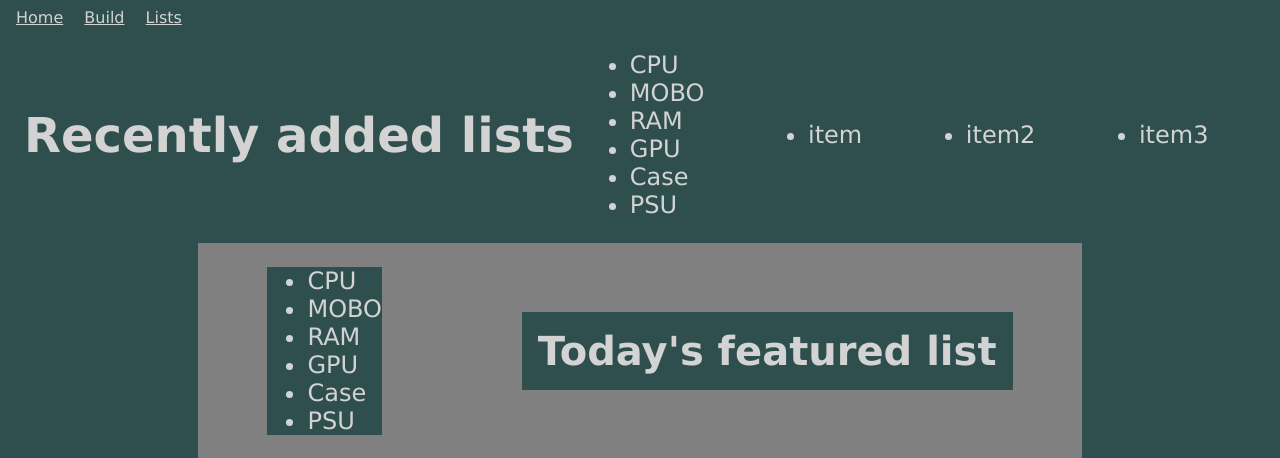
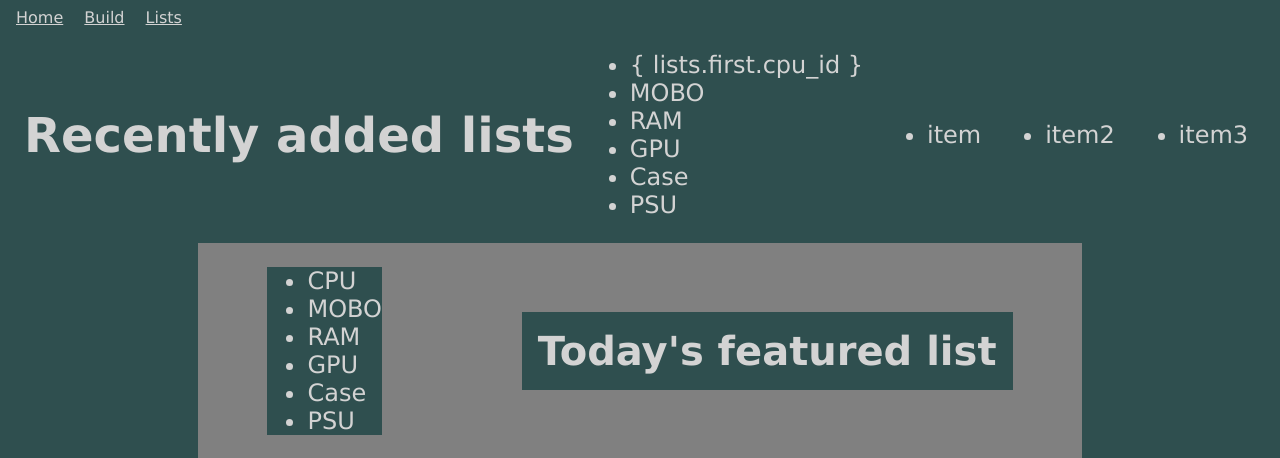
Before and after one commit to BRCDel/set09103, a Flask app: page / in a window 1280 px wide. Shown: the top 458 px of the page. Run offline with Flask 2, Linux system fonts and the light colour scheme; data that the repository does not hold is empty; parts of the project's set-up code (start-up, migrations or seed data) failed here and were passed over.

Commit message:
attempting to pass CPU ID to page

```diff
--- a/app.py
+++ b/app.py
@@ -57,7 +57,7 @@ def home():
         print("list username should be: ", row[1])
         lists += { "id" : row[0], "username" : row[1], "cpu_id" : row[2], "mobo_id" : row[3], "ram_id" : row[4], "gpu_id" : row[5], "storage_id" : row[6], "psu_id" : row[7], "cooler_id" : row[8], "case_id" : row[9] }
     print(lists)
-    return render_template('index.html')
+    return render_template('index.html', lists=lists)
 
 @app.route('/404')
 def force404():
--- a/templates/index.html
+++ b/templates/index.html
@@ -16,7 +16,7 @@
 		<!--this'll be replaced by template placeholders-->
         <!-- { lists.first } -->
 		<ul>
-			<li>CPU</li>
+			<li>{ lists.first.cpu_id }</li>
 			<li>MOBO</li>
 			<li>RAM</li>
 			<li>GPU</li>
```
